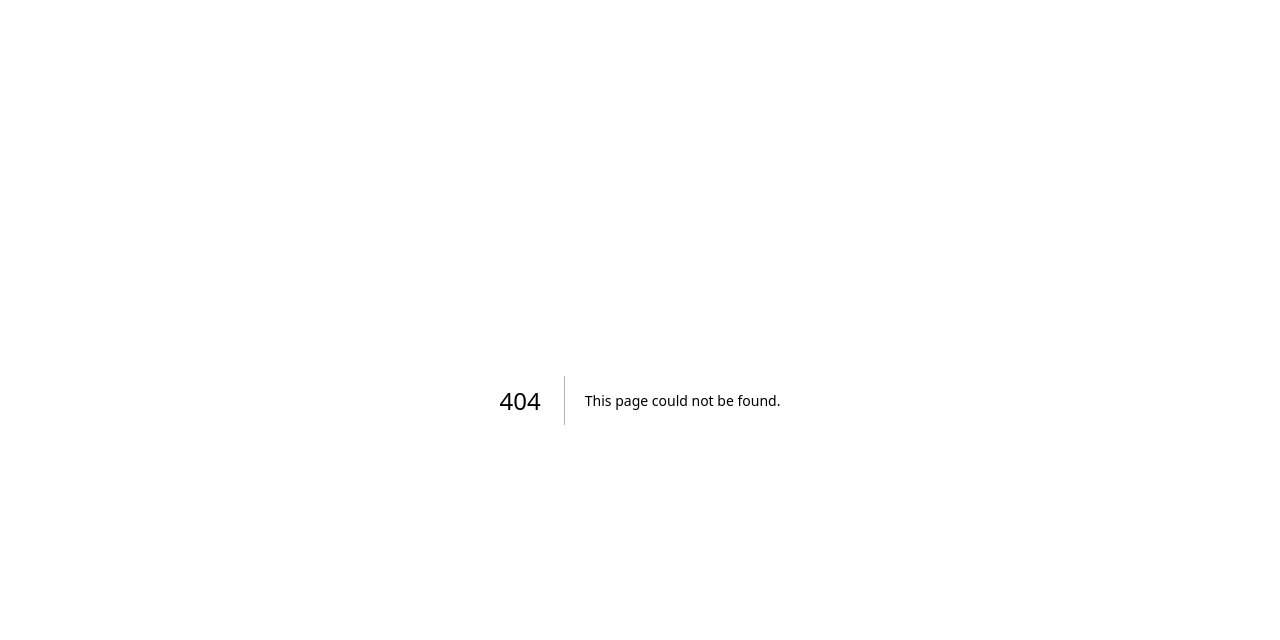
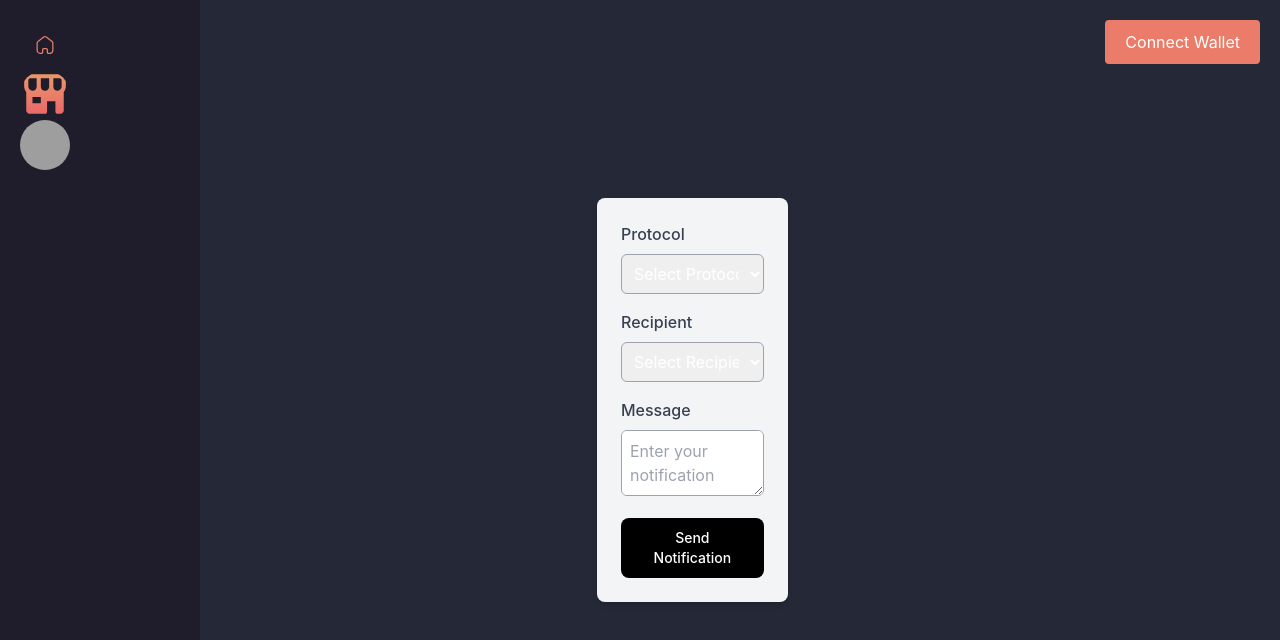
Before and after one commit to neavra/NotiFixPort63, a Next.js app in the folder app/: page /notification in a window 1280 px wide. Before the commit this address had no page. Shown: the top 640 px of the page. Built offline with nearby package versions, Linux system fonts and the light colour scheme; grey boxes are pictures that could not be loaded.

Commit message:
form to send notifications boiler plate

```diff
--- /dev/null
+++ b/app/components/NotificationForm.js
@@ -0,0 +1,105 @@
+import React, { useState, useEffect } from "react";
+import { ref, uploadBytes } from "firebase/storage";
+import { setDoc, doc } from "firebase/firestore";
+import { storage, database } from "../firebaseConfig";
+
+const NotificationForm = () => {
+  const [recipient, setRecipient] = useState("");
+  const [protocol, setProtocol] = useState("");
+  const [message, setMessage] = useState("");
+  const [protocolOptions, setProtocolOptions] = useState([]);
+
+//   useEffect(() => {
+//     // Fetch protocol names from Firebase and update the state
+//     const fetchProtocols = async () => {
+//       const db = getFirestore();
+//       const protocolsRef = collection(db, "protocols");
+//       const querySnapshot = await getDocs(protocolsRef);
+//       const options = [];
+//       querySnapshot.forEach((doc) => {
+//         const protocolData = doc.data();
+//         options.push(protocolData.name);
+//       });
+//       setProtocolOptions(options);
+//     };
+
+//     fetchProtocols();
+//   }, []);
+
+  async function handleClick() {
+    console.log(protocol, recipient, message);
+    if (!protocol || !recipient || !message) {
+      alert("Please fill out all required fields.");
+      return;
+    }
+    // Create a notification in firebase
+  }
+
+  return (
+    <form className="w-2/3 bg-gray-100 p-6 rounded-lg shadow-md">
+        <div className="mb-4">
+        <label
+          className="block text-gray-700 font-medium mb-2"
+          htmlFor="protocol"
+        >
+          Protocol
+        </label>
+        <select
+          className="border border-gray-400 p-2 w-full rounded-md"
+          id="protocol"
+          value={protocol}
+          onChange={(e) => setProtocol(e.target.value)}
+        >
+          <option value="">Select Protocol</option>
+          {protocolOptions.map((option, index) => (
+            <option key={index} value={option}>
+              {option}
+            </option>
+          ))}
+        </select>
+      </div>
+      <div className="mb-4">
+        <label
+          className="block text-gray-700 font-medium mb-2"
+          htmlFor="recipient"
+        >
+          Recipient
+        </label>
+        <select
+          className="border border-gray-400 p-2 w-full rounded-md"
+          id="recipient"
+          value={recipient}
+          onChange={(e) => setRecipient(e.target.value)}
+        >
+          <option value="">Select Recipient</option>
+          <option value="recipient1">Recipient 1</option>
+          <option value="recipient2">Recipient 2</option>
+        </select>
+      </div>
+      <div className="mb-4">
+        <label
+          className="block text-gray-700 font-medium mb-2"
+          htmlFor="message"
+        >
+          Message
+        </label>
+        <textarea
+          className="border border-gray-400 p-2 w-full rounded-md"
+          id="message"
+          placeholder="Enter your notification message"
+          value={message}
+          onChange={(e) => setMessage(e.target.value)}
+        ></textarea>
+      </div>
+      <button
+        type="button"
+        className="w-full text-white bg-black hover:bg-gray-800 focus:ring-4 focus:outline-none focus:ring-blue-300 font-medium rounded-lg text-sm px-5 py-2.5 text-center"
+        onClick={handleClick}
+      >
+        Send Notification
+      </button>
+    </form>
+  );
+};
+
+export default NotificationForm;
--- /dev/null
+++ b/app/pages/notification.js
@@ -0,0 +1,31 @@
+import styles from '../styles/Home.module.css';
+import Layout from '../components/Layout';
+import NotificationForm from '../components/NotificationForm';
+
+
+export default function Notification({}) {
+    return (
+        <Layout>
+            <div className={styles.container}>
+                <main className={styles.main}>
+                    <div>
+                        <NotificationForm></NotificationForm>
+                    </div>
+                </main>
+                <style jsx global>{`
+                    html,
+                    body {
+                    padding: 0;
+                    margin: 0;
+                    font-family: -apple-system, BlinkMacSystemFont, Segoe UI, Roboto,
+                        Oxygen, Ubuntu, Cantarell, Fira Sans, Droid Sans, Helvetica Neue,
+                        sans-serif;
+                    }
+                    * {
+                    box-sizing: border-box;
+                    }
+                `}</style>
+            </div>
+        </Layout>
+    );
+};
```
